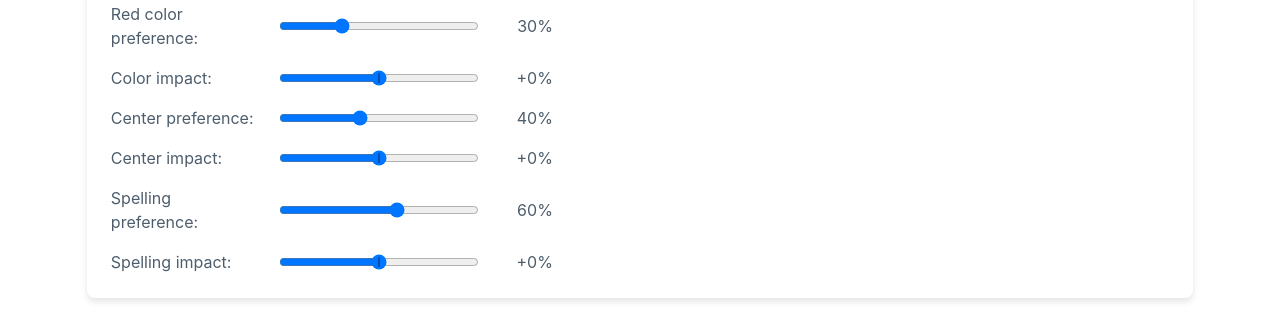
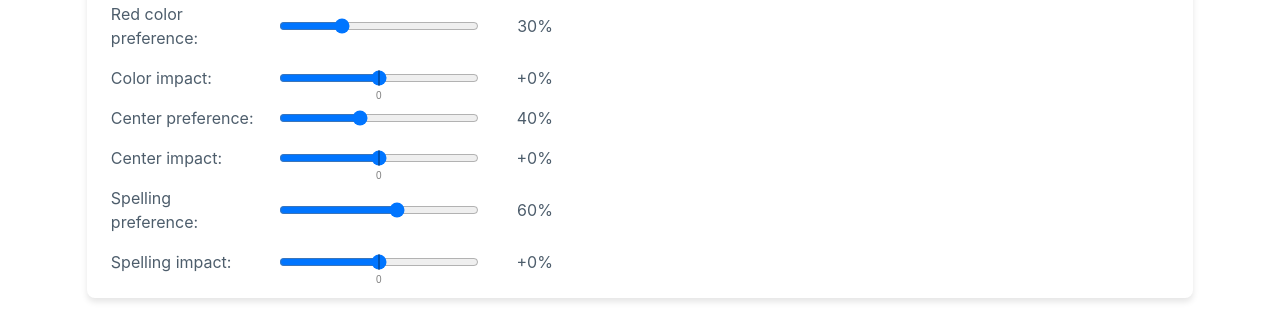
Before and after one commit to quadfactor/evalsDemo, a React (Vite) app in the folder evals/: page / in a window 1280 px wide. Shown: the part 432-752 px from the top of the page. Built offline with nearby package versions, Linux system fonts and the light colour scheme.

Commit message:
Improve impact slider styling and enhance ButtonForm user interaction simulation logic

```diff
--- a/evals/src/App.css
+++ b/evals/src/App.css
@@ -317,7 +317,7 @@ input[type='range'] {
   background: #666;
 }
 
-/* Add styling for impact sliders */
+/* Improved styling for impact sliders */
 .impact-slider {
   position: relative;
 }
@@ -326,10 +326,21 @@ input[type='range'] {
   content: '';
   position: absolute;
   left: 50%;
-  top: 50%;
-  height: 10px;
+  top: 0;
+  height: 100%;
   width: 2px;
   background-color: rgba(0, 0, 0, 0.3);
-  transform: translate(-50%, -50%);
+  transform: translateX(-50%);
   pointer-events: none;
 }
+
+/* Add a zero mark */
+.impact-slider::after {
+  content: '0';
+  position: absolute;
+  left: 50%;
+  bottom: -15px;
+  transform: translateX(-50%);
+  font-size: 10px;
+  color: rgba(0, 0, 0, 0.5);
+}
--- a/evals/src/components/ButtonForm.jsx
+++ b/evals/src/components/ButtonForm.jsx
@@ -56,33 +56,37 @@ function ButtonForm({
   };
 
   // Calculate if user would click based on current button state
-  const simulateUserInteraction = () => {
+  const simulateUserInteraction = (
+    currentButtonClass,
+    isCurrentTextCentered,
+    currentButtonText
+  ) => {
     // Base chance
     let clickProbability = params.baseClickRate;
 
     // Color impact - specific preference for red
-    const hasPreferredColor = buttonClass === 'red';
+    const hasPreferredColor = currentButtonClass === 'red';
     if (Math.random() < params.colorPreference) {
       // This user cares about red color
       clickProbability += hasPreferredColor
-        ? params.colorImpact // This can now be negative or positive
+        ? params.colorImpact
         : -params.colorImpact;
     }
 
     // Text centering impact
     if (Math.random() < params.centerPreference) {
       // This user cares about alignment
-      clickProbability += isTextCentered
-        ? params.centerImpact // This can now be negative or positive
+      clickProbability += isCurrentTextCentered
+        ? params.centerImpact
         : -params.centerImpact;
     }
 
     // Spelling impact
-    const hasCorrectSpelling = buttonText === baseButtonText;
+    const hasCorrectSpelling = currentButtonText === baseButtonText;
     if (Math.random() < params.spellingPreference) {
       // This user cares about spelling
       clickProbability += hasCorrectSpelling
-        ? params.spellingImpact // This can now be negative or positive
+        ? params.spellingImpact
         : -params.spellingImpact;
     }
 
@@ -107,11 +111,12 @@ function ButtonForm({
     let timeoutId;
 
     const interval = setInterval(() => {
+      // Generate all random values at once to ensure consistency
       const randomValue = Math.random();
       const centerValue = Math.random();
       const spellingValue = Math.random();
 
-      // Color logic
+      // Color logic - capture the new value before state update
       let newButtonClass;
       if (randomValue < probability) {
         newButtonClass = selectedColor;
@@ -124,7 +129,7 @@ function ButtonForm({
       }
       setButtonClass(newButtonClass);
 
-      // Text alignment logic
+      // Text alignment logic - capture new values before state update
       let newTextCentered;
       let newOffset;
       if (centerValue < centerProb) {
@@ -140,7 +145,7 @@ function ButtonForm({
       setTextOffset(newOffset);
       setIsTextCentered(newTextCentered);
 
-      // Updated spelling logic
+      // Updated spelling logic - capture new value before state update
       let newButtonText;
       if (spellingValue < spellingProb) {
         newButtonText = baseButtonText;
@@ -149,9 +154,10 @@ function ButtonForm({
       }
       setButtonText(newButtonText);
 
-      // Simulate user interaction after state updates
+      // Simulate user interaction with the new values we just calculated
+      // This ensures we're using the values that will be displayed to the user
       timeoutId = setTimeout(() => {
-        simulateUserInteraction();
+        simulateUserInteraction(newButtonClass, newTextCentered, newButtonText);
       }, 50);
     }, 1000 / fps);
 
```
